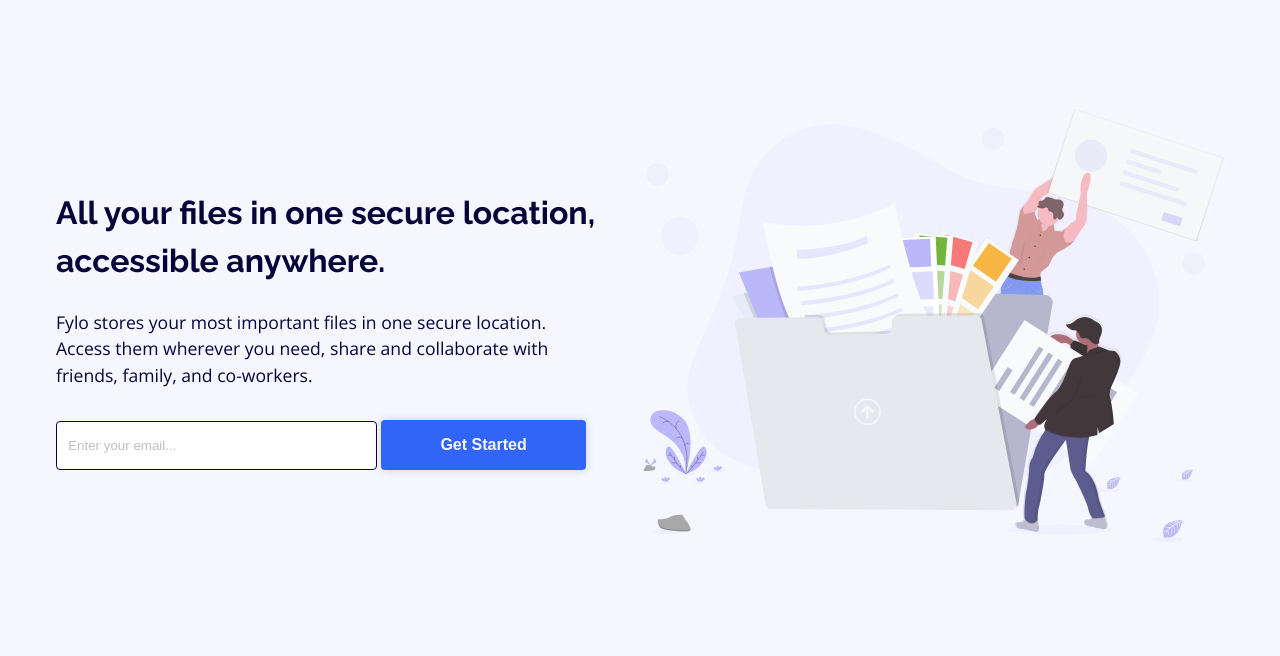
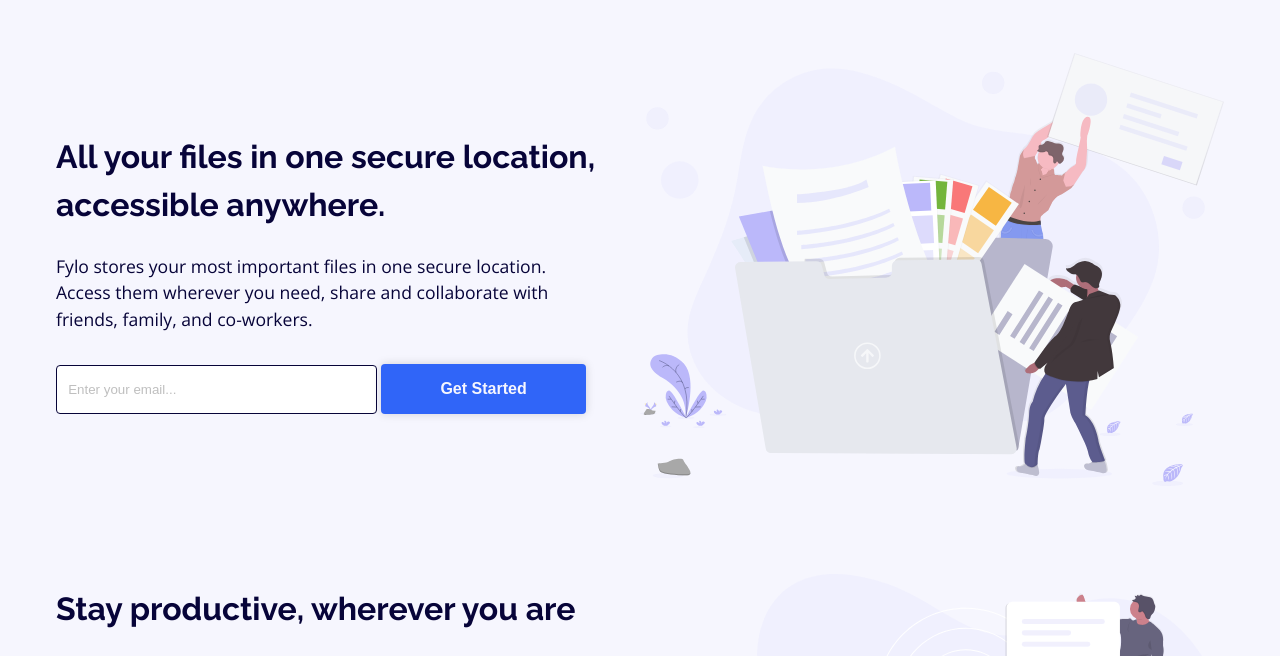
Before and after one commit to elakhdarayoub/Fylo-landing-page, a plain HTML site: page index.html in a window 1280 px wide. Shown: the part 68-724 px from the top of the page. Drawn offline with nearby package versions, Linux system fonts and the light colour scheme.

```diff
--- a/styles.css
+++ b/styles.css
@@ -43,7 +43,6 @@
         font-size: .8rem;
     }
 }
-
 header .logo{
     width: 7rem;
 }
@@ -155,9 +154,11 @@
     header{
         padding-top: 2rem;
     }
-    .hero {
+    main .hero {
         display: flex;
         align-items: center;
+        padding-top:0;
+        padding-bottom: 0;
     }
     .hero .hero__title,
     .hero .hero__description{
@@ -171,7 +172,6 @@
     .hero__newsletter form{
         display: block;
         justify-content: space-around;
-
     }
     .form-styling > *{
         display: inline-block;
@@ -186,7 +186,6 @@
         width: 35%
     }
 }
-
 .main-feature__image{
     width: 100vw;
     margin-top: 2rem;
@@ -279,7 +278,6 @@
         padding-bottom: 1.5rem;
         line-height: 2;
     }
-
     .main-feature__testimony-card{
         padding: 2rem 4rem;
         margin: 3rem 5rem;
@@ -338,7 +336,6 @@
         box-shadow: 0px 0px 10px rgba(0, 0, 0, 0.1);
     }
 }
-
 .newsletter-cta{
     color: var(--ne-light-grayish-blue);
     background-color: var(--pr-desaturated-Blue);
```
Also changed, not shown: images/solution screenshots/Desktop1.PNG (added), images/solution screenshots/Desktop2.PNG (added), images/solution screenshots/Desktop3.PNG (added), images/solution screenshots/Mobile1.PNG (added), images/solution screenshots/Mobile2.PNG (added), images/solution screenshots/Mobile3.PNG (added), images/solution screenshots/Mobile4.PNG (added), images/solution screenshots/Mobile5.PNG (added), images/solution screenshots/Mobile6.PNG (added), 1 other file.
